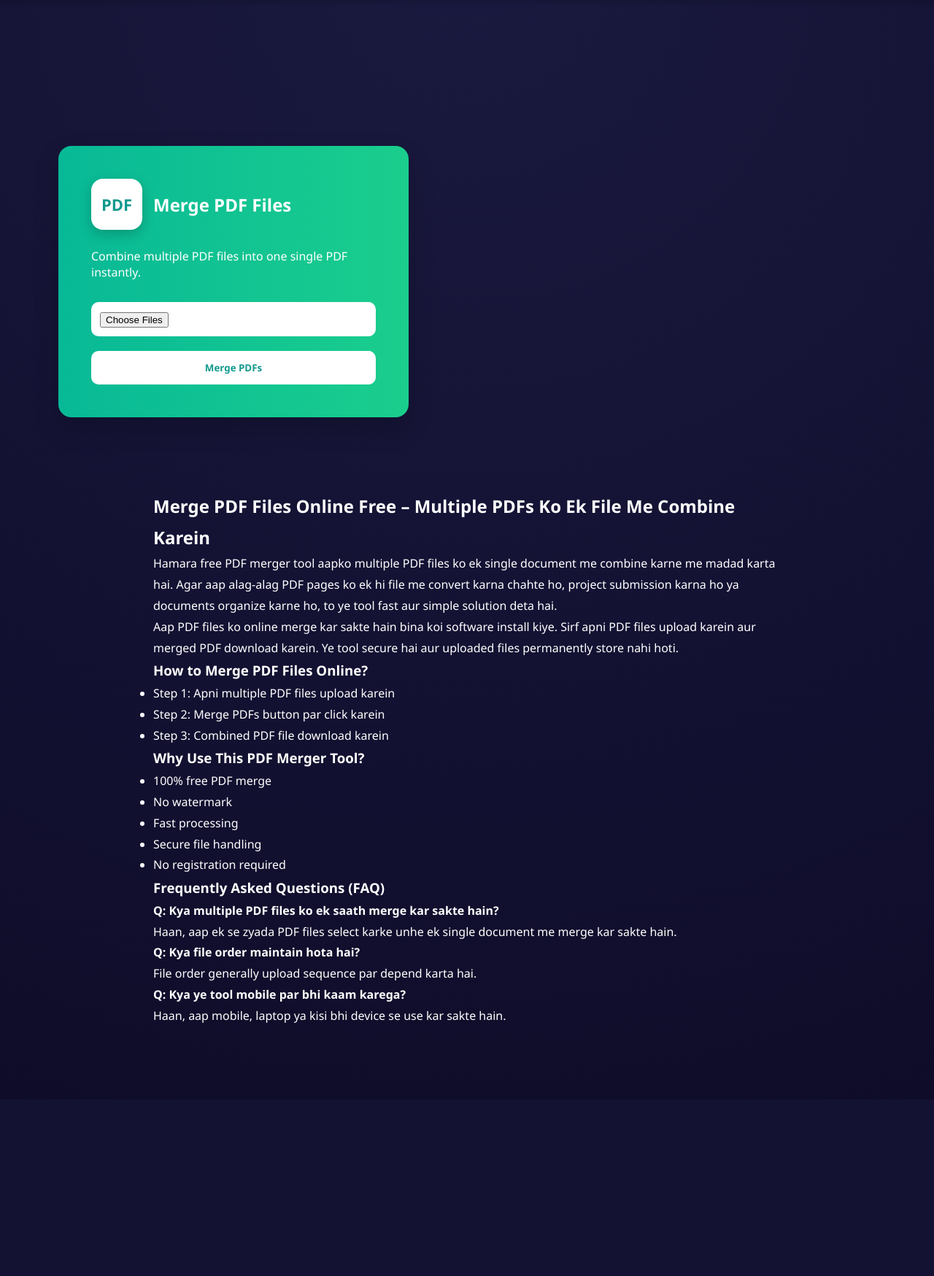
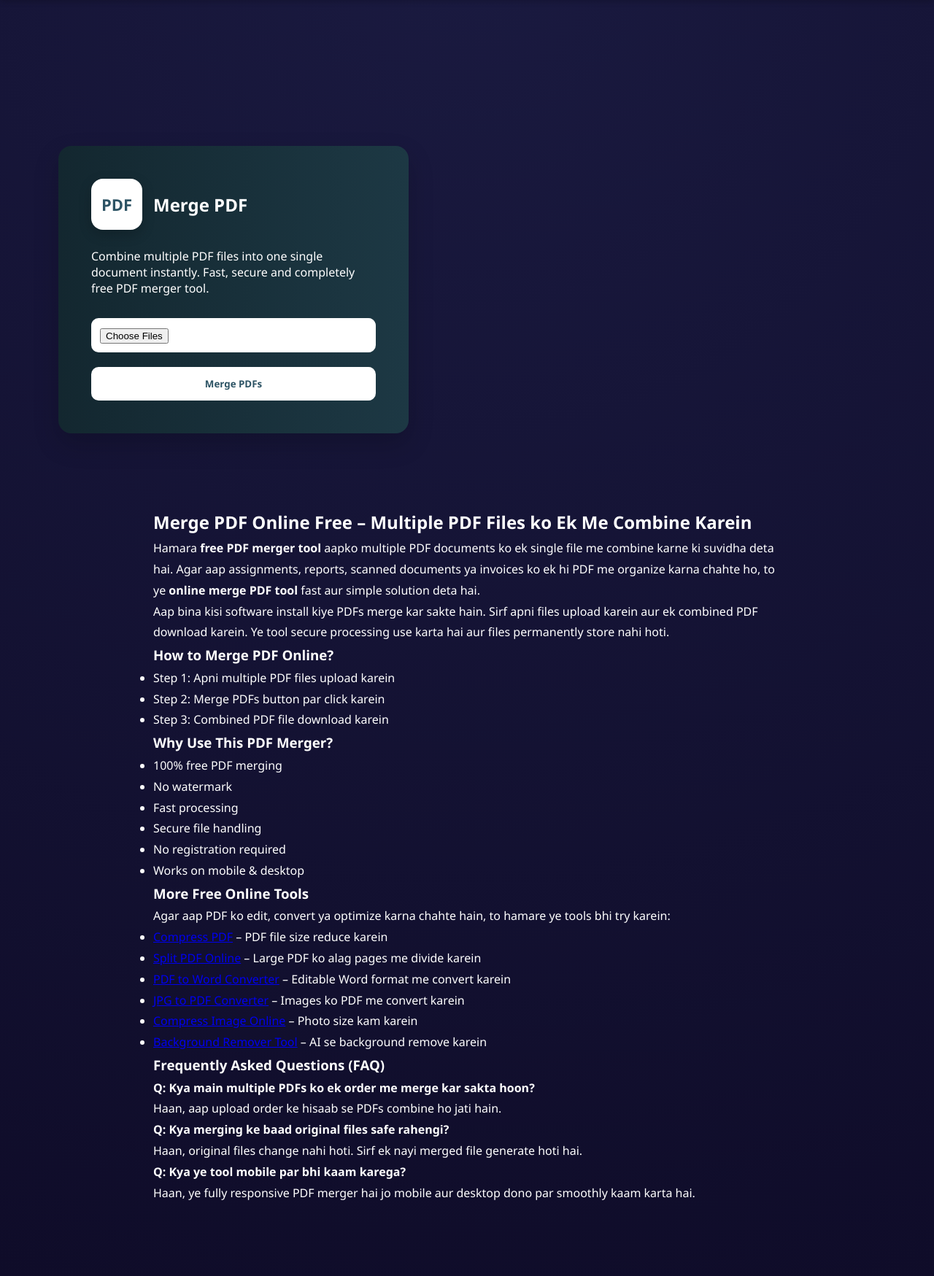
Before and after one commit to afnankhan123456/ai-tools-website-, a Flask app: page /merge-pdf in a window 1280 px wide. Shown: the part 66-1815 px from the top of the page at 73% size. Before the commit the page ends 1468 px from the top, so only its background shows below. Run offline with Flask 3, Linux system fonts and the light colour scheme.

Commit message:
Update merge_pdf.html

```diff
--- a/templates/pdf_tools/merge_pdf.html
+++ b/templates/pdf_tools/merge_pdf.html
@@ -1,6 +1,6 @@
 {% extends "base.html" %}
-{% block title %}Merge PDF Files Online Free | AI Tools Hub{% endblock %}
-{% block description %}Combine multiple PDF files into one document online for free. Fast and secure PDF merger tool.{% endblock %}
+{% block title %}Merge PDF Online Free | Combine PDF Files Instantly{% endblock %}
+{% block description %}Merge PDF files online free. Combine multiple PDFs into one document quickly and securely. No watermark PDF merger tool.{% endblock %}
 {% block content %}
 
 <section style="display:flex; justify-content:flex-start; margin:200px 0 0 80px;">
@@ -13,7 +13,7 @@
         box-shadow:0 15px 35px rgba(0,0,0,0.18);
         position:relative;
         overflow:hidden;
-        background: linear-gradient(270deg, #11998e, #38ef7d, #00b09b);
+        background: linear-gradient(270deg, #0f2027, #2c5364, #0f2027);
         background-size: 600% 600%;
         animation: gradientMove 8s ease infinite;
     ">
@@ -23,7 +23,7 @@
 
             <div style="
                 background:white;
-                color:#11998e;
+                color:#2c5364;
                 font-weight:bold;
                 font-size:22px;
                 width:70px;
@@ -38,19 +38,21 @@
             </div>
 
             <div style="font-size:24px; font-weight:600;">
-                Merge PDF Files
+                Merge PDF
             </div>
 
         </div>
 
         <p style="margin-bottom:30px; color:#ffffff;">
-            Combine multiple PDF files into one single PDF instantly.
+            Combine multiple PDF files into one single document instantly.
+            Fast, secure and completely free PDF merger tool.
         </p>
 
-        <form action="{{ url_for('merge_pdf_action') }}"
+        <form action="{{ url_for('merge_pdf') }}"
               method="POST"
               enctype="multipart/form-data">
 
+            <!-- File Upload -->
             <div style="
                 background:white;
                 padding:12px;
@@ -65,10 +67,11 @@
                        style="border:none; width:100%;">
             </div>
 
+            <!-- Button -->
             <button type="submit"
                     style="
                         background:white;
-                        color:#11998e;
+                        color:#2c5364;
                         border:none;
                         padding:14px;
                         width:100%;
@@ -93,47 +96,64 @@
 <!-- 🔥 SEO CONTENT SECTION -->
 <section style="max-width:900px; margin:100px auto; padding:0 20px; line-height:1.8;">
 
-    <h2>Merge PDF Files Online Free – Multiple PDFs Ko Ek File Me Combine Karein</h2>
+    <h2>Merge PDF Online Free – Multiple PDF Files ko Ek Me Combine Karein</h2>
 
     <p>
-        Hamara free PDF merger tool aapko multiple PDF files ko ek single document me combine karne me madad karta hai.
-        Agar aap alag-alag PDF pages ko ek hi file me convert karna chahte ho,
-        project submission karna ho ya documents organize karne ho,
-        to ye tool fast aur simple solution deta hai.
+        Hamara <strong>free PDF merger tool</strong> aapko multiple PDF documents ko ek single file me combine karne ki suvidha deta hai.
+        Agar aap assignments, reports, scanned documents ya invoices ko ek hi PDF me organize karna chahte ho,
+        to ye <strong>online merge PDF tool</strong> fast aur simple solution deta hai.
     </p>
 
     <p>
-        Aap PDF files ko online merge kar sakte hain bina koi software install kiye.
-        Sirf apni PDF files upload karein aur merged PDF download karein.
-        Ye tool secure hai aur uploaded files permanently store nahi hoti.
+        Aap bina kisi software install kiye PDFs merge kar sakte hain.
+        Sirf apni files upload karein aur ek combined PDF download karein.
+        Ye tool secure processing use karta hai aur files permanently store nahi hoti.
     </p>
 
-    <h3>How to Merge PDF Files Online?</h3>
+    <h3>How to Merge PDF Online?</h3>
     <ul>
         <li>Step 1: Apni multiple PDF files upload karein</li>
         <li>Step 2: Merge PDFs button par click karein</li>
         <li>Step 3: Combined PDF file download karein</li>
     </ul>
 
-    <h3>Why Use This PDF Merger Tool?</h3>
+    <h3>Why Use This PDF Merger?</h3>
     <ul>
-        <li>100% free PDF merge</li>
+        <li>100% free PDF merging</li>
         <li>No watermark</li>
         <li>Fast processing</li>
         <li>Secure file handling</li>
         <li>No registration required</li>
+        <li>Works on mobile & desktop</li>
+    </ul>
+
+    <!-- 🔗 INTERNAL LINKING SECTION -->
+    <h3>More Free Online Tools</h3>
+
+    <p>
+        Agar aap PDF ko edit, convert ya optimize karna chahte hain,
+        to hamare ye tools bhi try karein:
+    </p>
+
+    <ul>
+        <li><a href="{{ url_for('compress_pdf_action') }}">Compress PDF</a> – PDF file size reduce karein</li>
+        <li><a href="{{ url_for('split_pdf') }}">Split PDF Online</a> – Large PDF ko alag pages me divide karein</li>
+        <li><a href="{{ url_for('pdf_to_word') }}">PDF to Word Converter</a> – Editable Word format me convert karein</li>
+        <li><a href="{{ url_for('jpg_to_pdf') }}">JPG to PDF Converter</a> – Images ko PDF me convert karein</li>
+        <li><a href="{{ url_for('image_compress') }}">Compress Image Online</a> – Photo size kam karein</li>
+        <li><a href="{{ url_for('bg_remover') }}">Background Remover Tool</a> – AI se background remove karein</li>
     </ul>
 
     <h3>Frequently Asked Questions (FAQ)</h3>
 
-    <p><strong>Q: Kya multiple PDF files ko ek saath merge kar sakte hain?</strong><br>
-    Haan, aap ek se zyada PDF files select karke unhe ek single document me merge kar sakte hain.</p>
+    <p><strong>Q: Kya main multiple PDFs ko ek order me merge kar sakta hoon?</strong><br>
+    Haan, aap upload order ke hisaab se PDFs combine ho jati hain.</p>
 
-    <p><strong>Q: Kya file order maintain hota hai?</strong><br>
-    File order generally upload sequence par depend karta hai.</p>
+    <p><strong>Q: Kya merging ke baad original files safe rahengi?</strong><br>
+    Haan, original files change nahi hoti. Sirf ek nayi merged file generate hoti hai.</p>
 
     <p><strong>Q: Kya ye tool mobile par bhi kaam karega?</strong><br>
-    Haan, aap mobile, laptop ya kisi bhi device se use kar sakte hain.</p>
+    Haan, ye fully responsive PDF merger hai jo mobile aur desktop dono par smoothly kaam karta hai.</p>
 
 </section>
 
```
